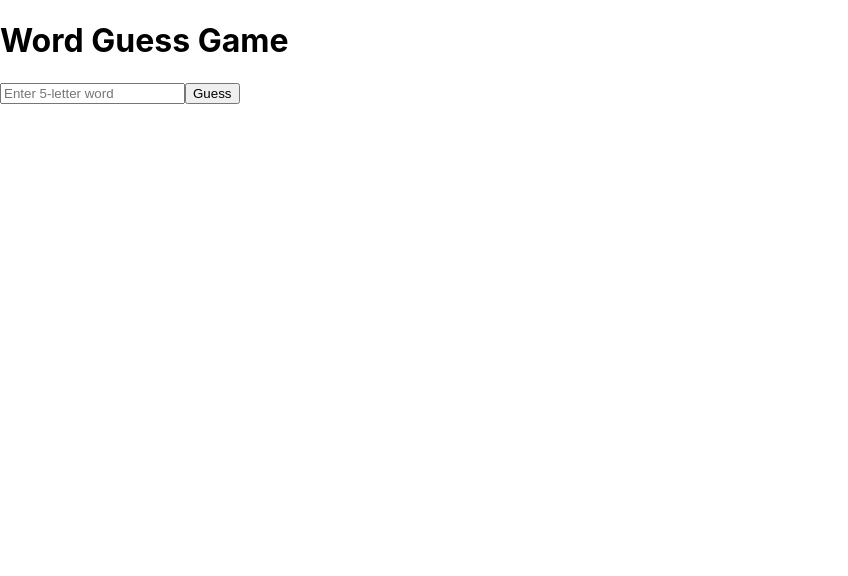
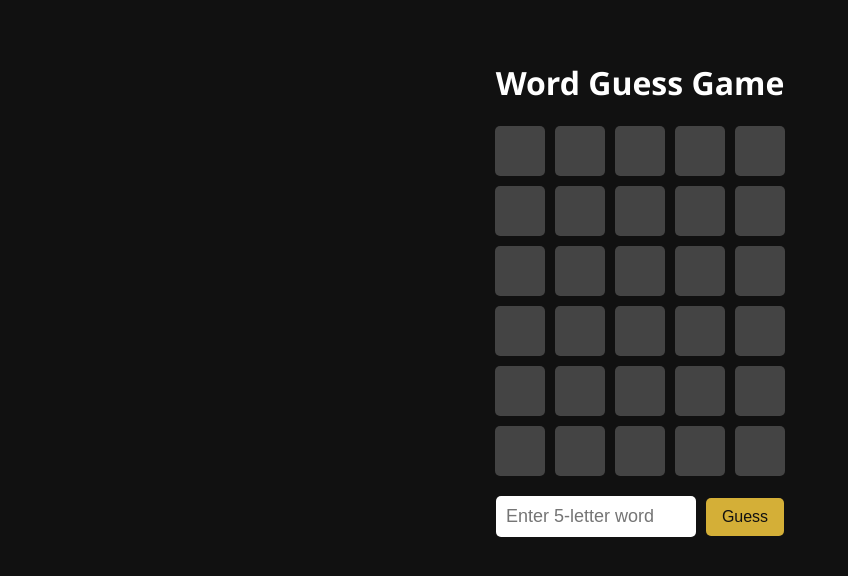
Before and after one commit to pradiptisingh19/VocaBoom, a React (Create React App) app: page / in a window 1280 px wide. Shown: the top 576 px of the page, without its empty margins (0-848 px from the left). Built offline with nearby package versions, Linux system fonts and the light colour scheme.

Commit message:
added css file

```diff
--- a/src/App.css
+++ b/src/App.css
@@ -1,38 +1,71 @@
-.App {
+body {
+  background-color: #111;
+  color: #fff;
+  font-family: 'Segoe UI', sans-serif;
+  display: flex;
+  justify-content: center;
+  padding: 40px;
+}
+
+.game-container {
+  width: 100%;
+  max-width: 400px;
   text-align: center;
 }
 
-.App-logo {
-  height: 40vmin;
-  pointer-events: none;
+.guess-row {
+  display: flex;
+  justify-content: center;
+  gap: 10px;
+  margin-bottom: 10px;
 }
 
-@media (prefers-reduced-motion: no-preference) {
-  .App-logo {
-    animation: App-logo-spin infinite 20s linear;
-  }
+.guess-box {
+  width: 50px;
+  height: 50px;
+  background-color: #444;
+  display: flex;
+  align-items: center;
+  justify-content: center;
+  font-size: 24px;
+  font-weight: bold;
+  border-radius: 5px;
+  text-transform: uppercase;
 }
 
-.App-header {
-  background-color: #282c34;
-  min-height: 100vh;
-  display: flex;
-  flex-direction: column;
-  align-items: center;
-  justify-content: center;
-  font-size: calc(10px + 2vmin);
-  color: white;
+.input-area {
+  margin-top: 20px;
 }
 
-.App-link {
-  color: #61dafb;
+input {
+  padding: 10px;
+  font-size: 18px;
+  width: 180px;
+  margin-right: 10px;
+  border-radius: 5px;
+  border: none;
 }
 
-@keyframes App-logo-spin {
-  from {
-    transform: rotate(0deg);
-  }
-  to {
-    transform: rotate(360deg);
-  }
+button {
+  padding: 10px 16px;
+  font-size: 16px;
+  border: none;
+  background-color: #d4af37;
+  color: #111;
+  border-radius: 5px;
+  cursor: pointer;
 }
+
+button:hover {
+  background-color: gold;
+}
+
+.status {
+  margin-top: 20px;
+  font-size: 18px;
+  color: #d4af37;
+}
+
+.restart {
+  margin-top: 15px;
+}
```
